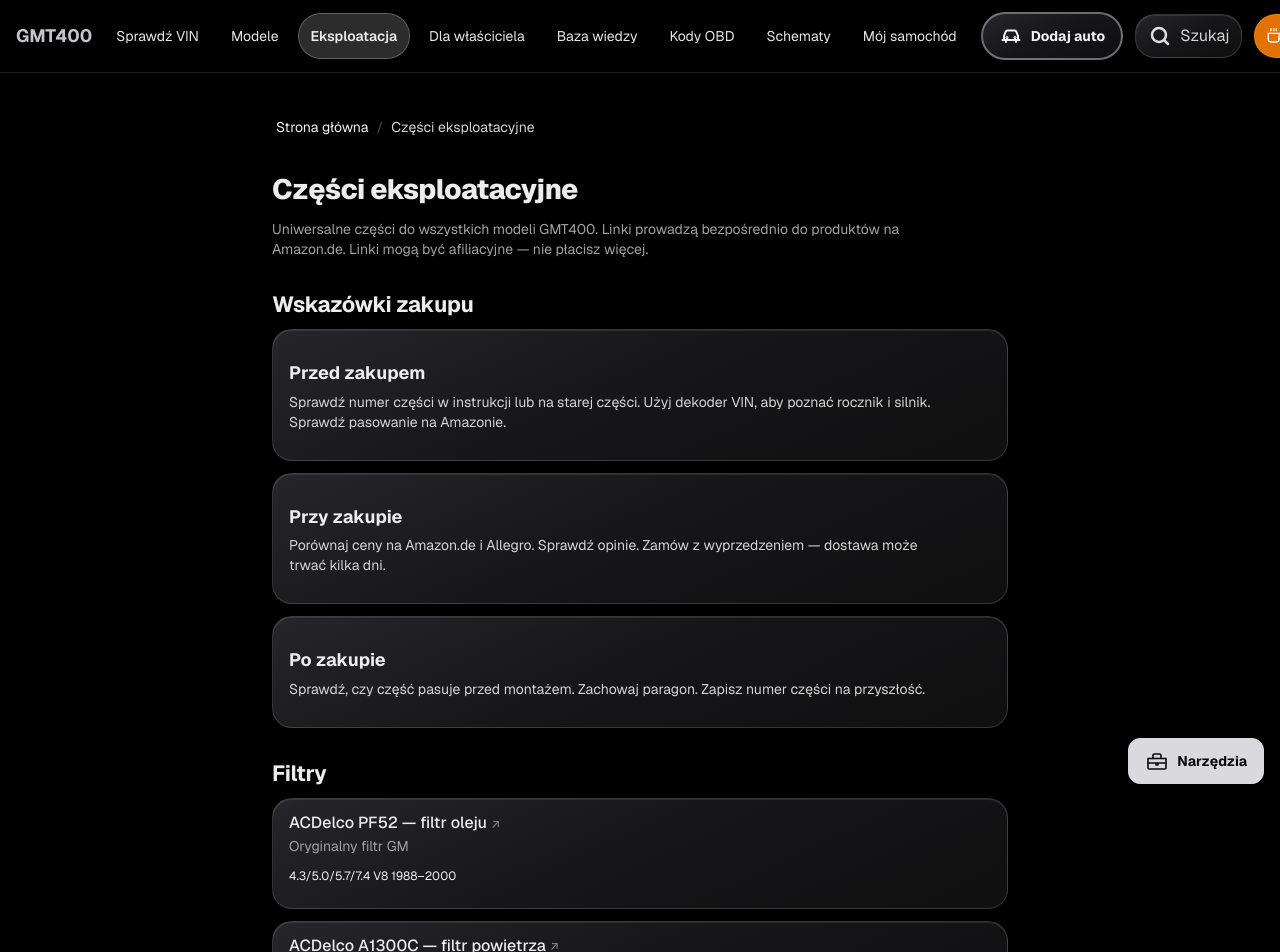
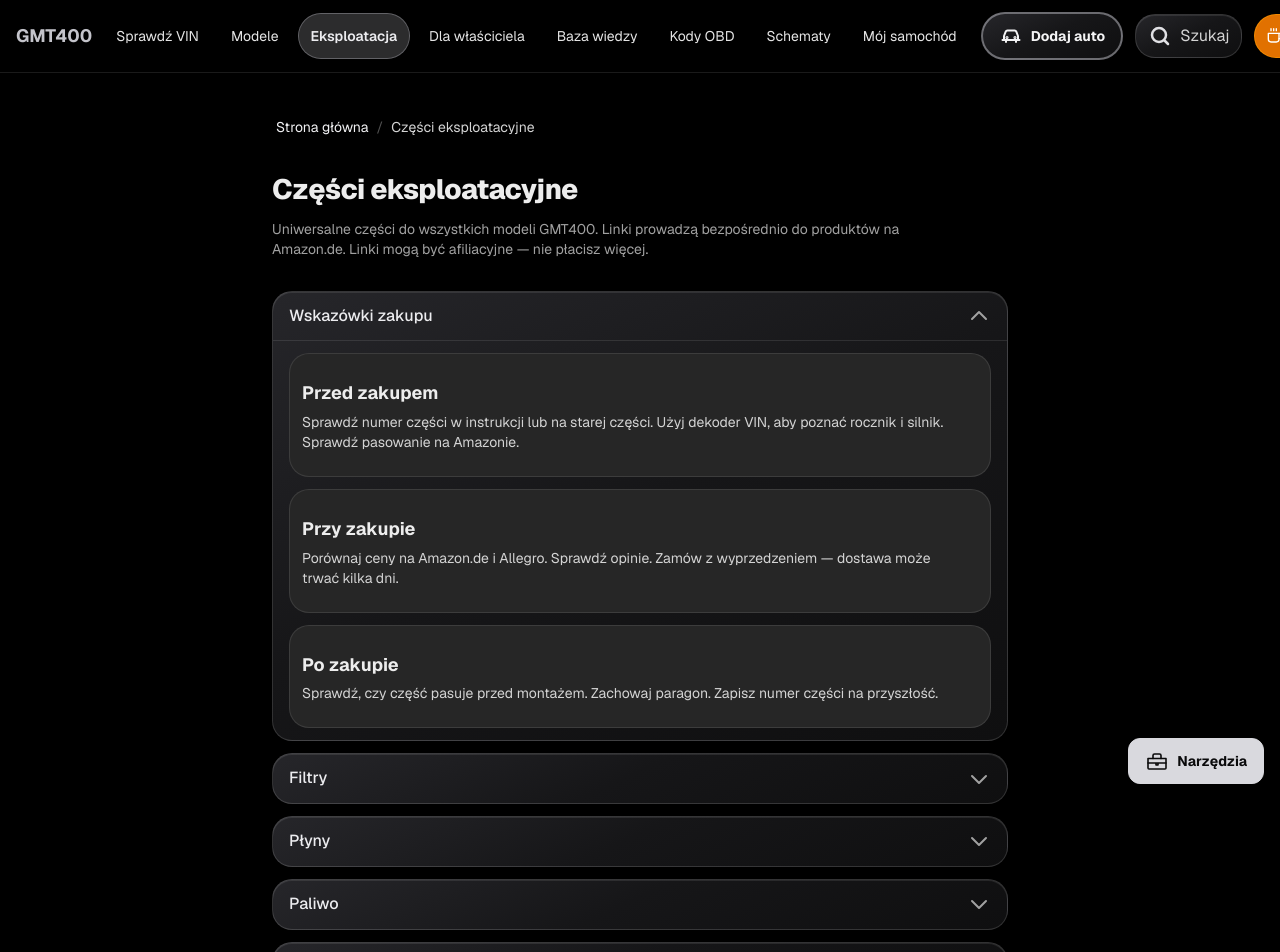
Before and after one commit to tsrc4mm9gg-netizen/gmt400-app, a Next.js app: page /eksploatacja in a window 1280 px wide. Shown: the top 952 px of the page. Built offline with nearby package versions, Linux system fonts and the light colour scheme.

Commit message:
feat: add accordion to eksploatacja page

```diff
--- a/src/app/eksploatacja/page.tsx
+++ b/src/app/eksploatacja/page.tsx
@@ -2,6 +2,7 @@ import type { Metadata } from 'next';
 import Link from 'next/link';
 import Breadcrumbs from '../ui/Breadcrumbs';
 import FAQ from '../ui/FAQ';
+import AccordionSection from '../ui/AccordionSection';
 
 export const metadata: Metadata = {
   title: 'Części eksploatacyjne GMT400 — filtry, płyny, hamulce, zawieszenie',
@@ -144,7 +145,7 @@ function productLink(asin: string) {
 
 export default function EksploatacjaPage() {
   return (
-    <div className="mx-auto max-w-3xl px-4 py-8">
+    <div className="mx-auto max-w-3xl px-4 py-8 pb-28">
       <Breadcrumbs items={[{ label: 'Części eksploatacyjne' }]} />
       <h1 className="mt-4 text-2xl font-bold text-white">Części eksploatacyjne</h1>
       <p className="mt-2 text-sm text-neutral-400">
@@ -152,29 +153,28 @@ export default function EksploatacjaPage() {
         Linki mogą być afiliacyjne — nie płacisz więcej.
       </p>
 
-      <section className="mt-6">
-        <h2 className="text-lg font-semibold text-silver-300">Wskazówki zakupu</h2>
-        <div className="mt-3 space-y-3">
+      <div className="mt-6">
+        <AccordionSection title="Wskazówki zakupu" defaultOpen>
+          <div className="space-y-3">
             {TIPS.map(item => (
-            <div key={item.title} className="rounded-xl border border-white/10 bg-neutral-900 p-4">
+              <div key={item.title} className="rounded-lg border border-white/10 bg-neutral-800 p-3">
                 <h3 className="font-semibold text-silver-200">{item.title}</h3>
                 <p className="mt-1 text-sm text-neutral-300">{item.tip}</p>
               </div>
             ))}
           </div>
-      </section>
+        </AccordionSection>
 
         {categories.map((cat) => (
-        <section key={cat.name} className="mt-8">
-          <h2 className="text-lg font-semibold text-silver-300">{cat.name}</h2>
-          <ul className="mt-3 space-y-3">
+          <AccordionSection key={cat.name} title={cat.name}>
+            <ul className="space-y-2">
               {cat.items.map((item) => (
-              <li key={item.name} className="rounded-lg border border-white/10 bg-neutral-900/50 px-4 py-3">
+                <li key={item.name} className="rounded-lg border border-white/10 bg-neutral-800 px-3 py-2">
                   <a
                     href={productLink(item.asin)}
                     target="_blank"
                     rel="noopener noreferrer sponsored"
-                  className="inline-flex items-center gap-1 font-medium text-silver-200 hover:text-white hover:underline"
+                    className="inline-flex items-center gap-1 font-medium text-amber-400 hover:text-amber-300 hover:underline"
                   >
                     {item.name} <span className="text-xs opacity-50">↗</span>
                   </a>
@@ -185,12 +185,15 @@ export default function EksploatacjaPage() {
                 </li>
               ))}
             </ul>
-        </section>
+          </AccordionSection>
         ))}
 
+        <AccordionSection title="Częste pytania">
           <FAQ items={faqItems} />
+        </AccordionSection>
+      </div>
 
-      <p className="mt-8 text-xs text-neutral-500">
+      <p className="mt-6 text-xs text-neutral-500">
         <Link href="/polecane" className="text-silver-400 hover:underline">Zobacz wszystkie polecane produkty →</Link>
       </p>
     </div>
```
Lines whose indentation alone changed are shown as unchanged.
